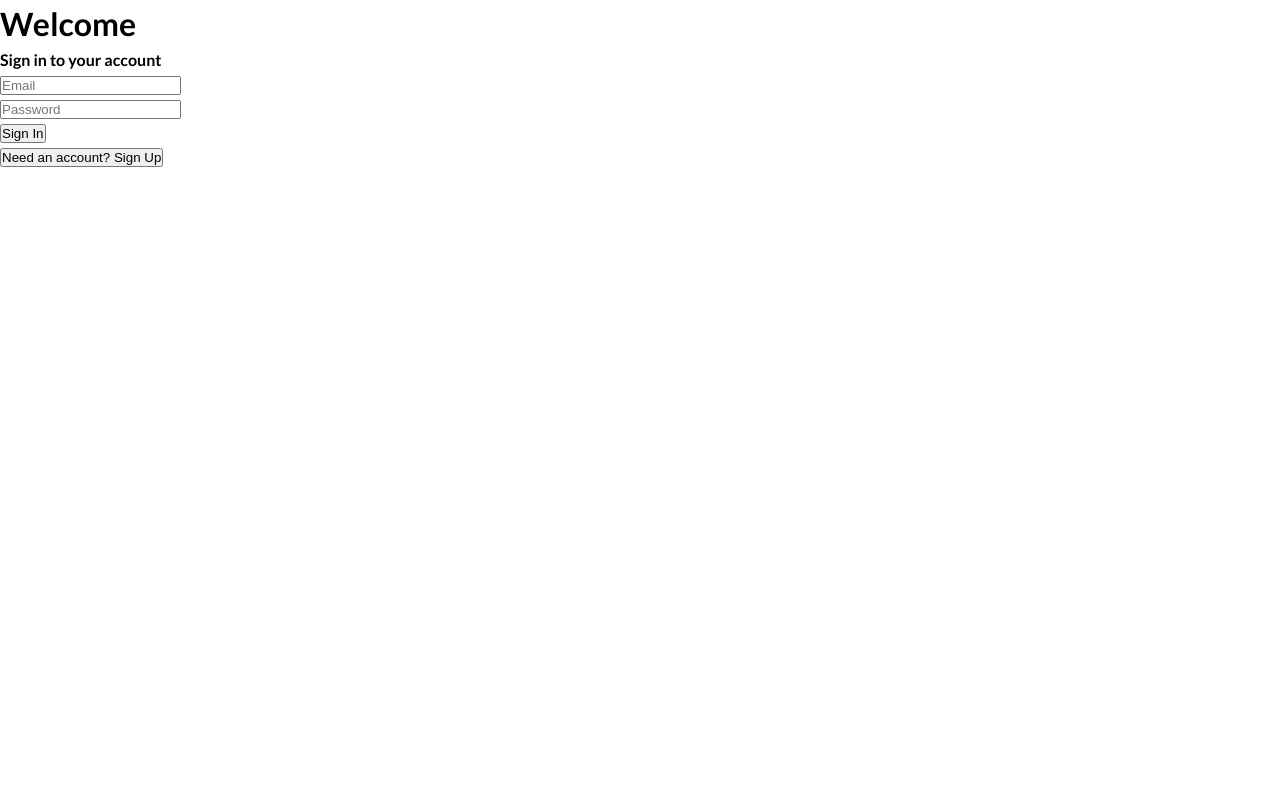
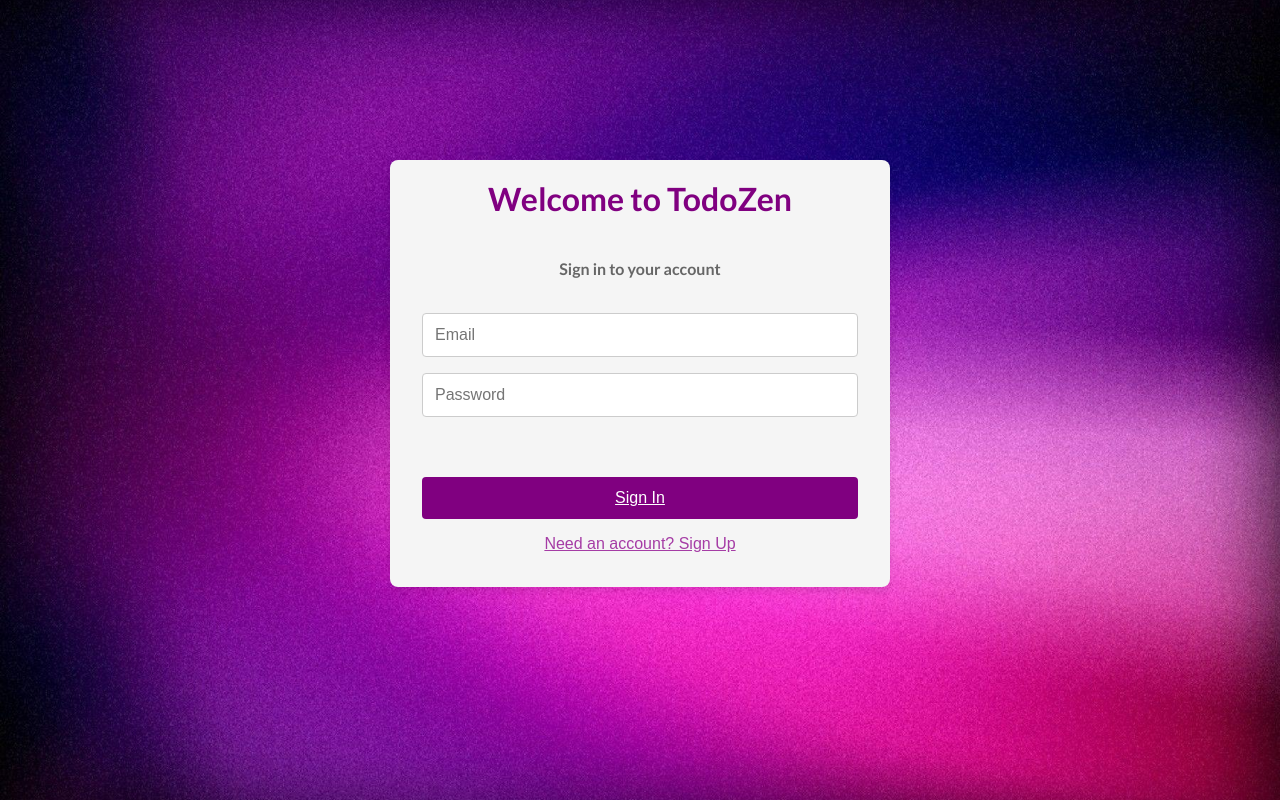
Before and after one commit to Devs-Todo-List/todo-list, a React (Vite) app in the folder frontend/: page /login in a window 1280 px wide. Built offline with nearby package versions, Linux system fonts and the light colour scheme; the HTML template or start-up script is replaced by a standard one.

Commit message:
Added logout behaivour and login styling

```diff
--- a/frontend/src/App.jsx
+++ b/frontend/src/App.jsx
@@ -14,7 +14,7 @@ const App = () => {
   return (
     <BrowserRouter>
       <Routes>
-        <Route path="/" element={isAuthenticated() ? <Navigate replace to="/home" /> : <Navigate replace to="/login" />} />
+        <Route path="/" element={isAuthenticated() ? <Navigate replace to="/board" /> : <Navigate replace to="/login" />} />
         <Route path="/login" element={<LoginPage />} />
         <Route path="/confirm" element={<ConfirmUserPage />} />
         <Route path="/home" element={isAuthenticated() ? <HomePage /> : <Navigate replace to="/login" />} />
--- a/frontend/src/components/sidebar/index.jsx
+++ b/frontend/src/components/sidebar/index.jsx
@@ -2,6 +2,7 @@ import React, { useEffect, useRef } from 'react';
 import { FontAwesomeIcon } from '@fortawesome/react-fontawesome';
 import { faUserCircle, faSignOutAlt, faTimes } from '@fortawesome/free-solid-svg-icons';
 import ToggleButton from '../toggleButton';
+import { useNavigate } from 'react-router-dom';
 import './sidebar.scss';
 
 const Sidebar = ({ isOpen, toggleDrawer, toggleMode, isDarkMode, user }) => {
@@ -11,6 +12,12 @@ const Sidebar = ({ isOpen, toggleDrawer, toggleMode, isDarkMode, user }) => {
         if (sidebarRef.current && !sidebarRef.current.contains(event.target)) {
             toggleDrawer();
         }
+    };
+    const navigate = useNavigate();
+
+    const handleLogout = () => {
+      sessionStorage.clear();
+      navigate('/login');
     };
 
     useEffect(() => {
@@ -39,7 +46,7 @@ const Sidebar = ({ isOpen, toggleDrawer, toggleMode, isDarkMode, user }) => {
                             {user ? `${user.firstName} ${user.lastName}` : 'Guest'}
                         </div>
                     </div>
-                    <button className="logout-btn" aria-label="Logout">
+                    <button className="logout-btn" aria-label="Logout" onClick={handleLogout}>
                         <FontAwesomeIcon icon={faSignOutAlt} /> Logout
                     </button>
                 </>
--- a/frontend/src/loginPage.jsx
+++ b/frontend/src/loginPage.jsx
@@ -1,5 +1,6 @@
 import {useState} from 'react';
 import {useNavigate} from 'react-router-dom';
+import './loginPage.scss'
 
 const LoginPage = () => {
   const [email, setEmail] = useState('');
@@ -68,7 +69,7 @@ const LoginPage = () => {
 
   return (
     <div className="loginForm">
-      <h1>Welcome</h1>
+      <h1>Welcome to TodoZen</h1>
       <h4>{isSignUp ? 'Sign up to create an account' : 'Sign in to your account'}</h4>
       <form onSubmit={isSignUp ? handleSignUp : handleSignIn}>
         <div>
--- /dev/null
+++ b/frontend/src/loginPage.scss
@@ -0,0 +1,85 @@
+body {
+    background: url('./assets/background.jfif') no-repeat center center fixed;
+    background-size: cover;
+  }
+
+.loginForm {
+    max-width: 500px;
+    margin: 0 auto;
+    padding: 2rem;
+    background: #f5f5f5;
+    border-radius: 8px;
+    box-shadow: 0 4px 8px rgba(0, 0, 0, 0.1);
+    text-align: center;
+    margin-top:20vh;
+
+    h1 {
+      margin-bottom: 1rem;
+      color: Purple;
+      margin-top:-4%;
+    }
+
+    h4 {
+      margin-bottom: 2rem;
+      color: #666;
+      margin-top: 8%;
+    }
+
+    form {
+      display: flex;
+      flex-direction: column;
+      align-items: center;
+
+      div {
+        margin-bottom: 1rem;
+        width: 100%;
+
+        .inputText {
+          width: 100%;
+          padding: 0.75rem;
+          border: 1px solid #ccc;
+          border-radius: 4px;
+          font-size: 1rem;
+          color: Purple;
+
+          &:focus {
+            border-color: Purple;
+            outline: none;
+            box-shadow: 0 0 5px rgba(0, 123, 255, 0.5);
+          }
+        }
+      }
+
+      button[type="submit"] {
+        width: 100%;
+        padding: 0.75rem;
+        border: none;
+        border-radius: 4px;
+        background: Purple;
+        color: white;
+        font-size: 1rem;
+        cursor: pointer;
+        transition: background 0.3s;
+        margin-top:10%;
+
+        &:hover {
+          background: Purple;
+        }
+      }
+    }
+
+    button {
+      margin-top: 1rem;
+      background: none;
+      border: none;
+      color: rgb(165, 60, 165);
+      cursor: pointer;
+      font-size: 1rem;
+      text-decoration: underline;
+
+      &:hover {
+        color: rgb(165, 60, 165);
+        margin-top:10%;
+      }
+    }
+  }
```
Also changed, not shown: frontend/src/assets/background.jfif (added).
